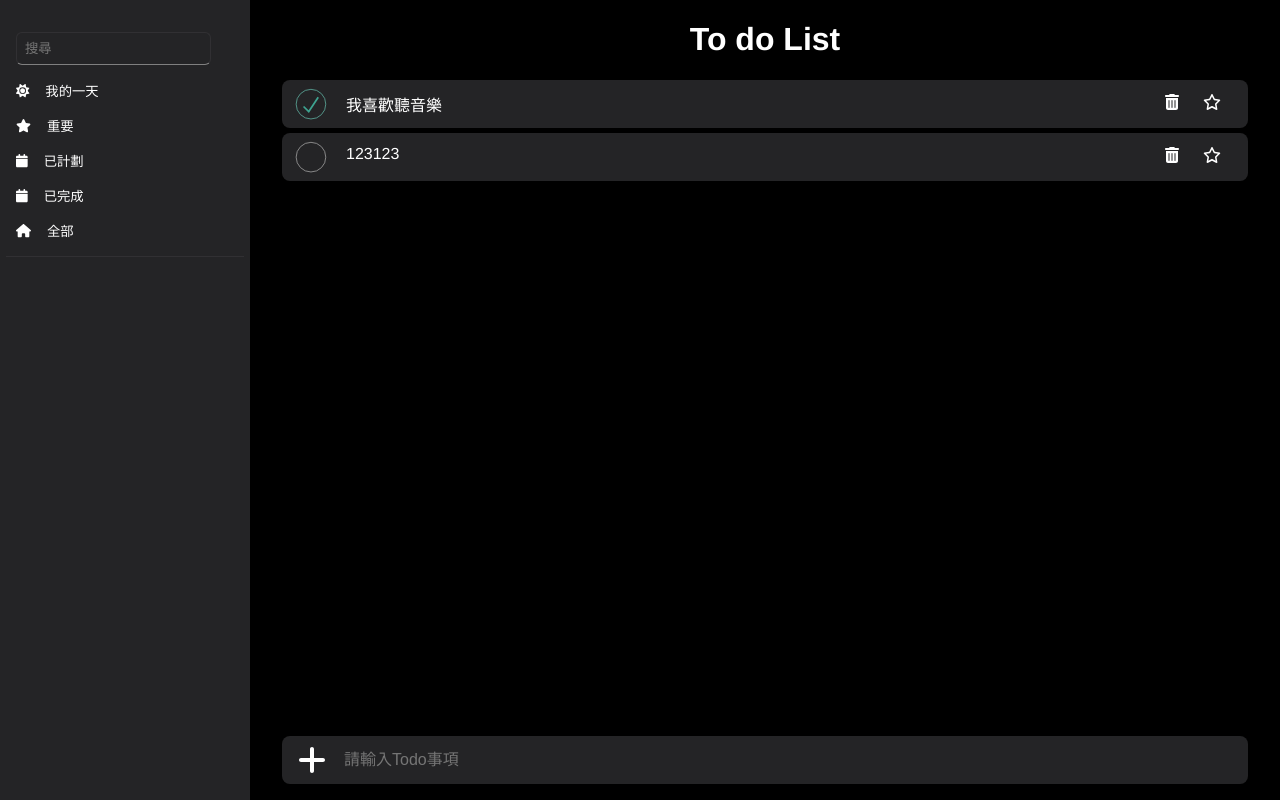
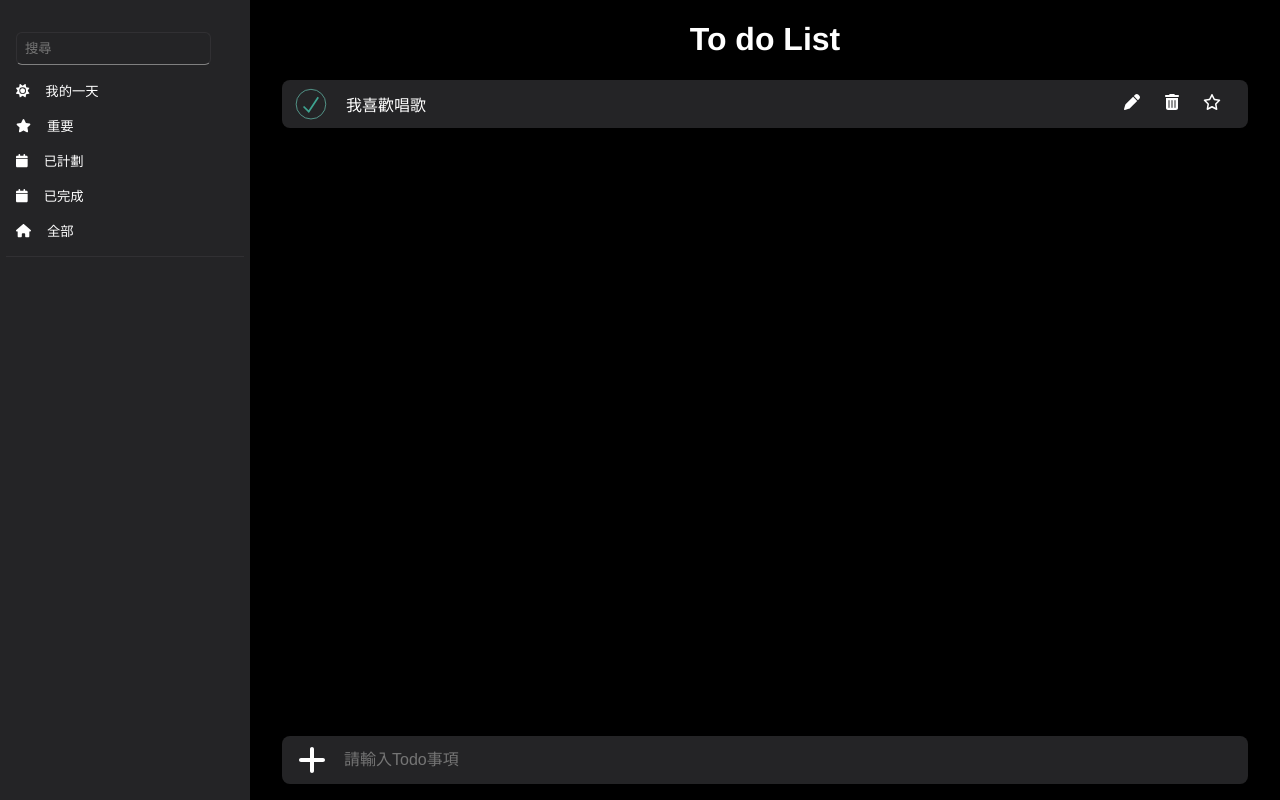
Before and after one commit to eji6u94g/Todo-list, a Vue app: page / in a window 1280 px wide. Built offline with nearby package versions, Linux system fonts and the light colour scheme; data requests are answered from the project's data file.

Commit message:
fix: 1. Modal size is too small.

```diff
--- a/data/db.json
+++ b/data/db.json
@@ -2,21 +2,12 @@
   "todoList": [
     {
       "id": "c9764e11-2df7-48be-ad5b-4699fc34912e",
-      "title": "我喜歡聽音樂",
+      "title": "我喜歡唱歌",
       "isFinished": true,
       "isAddedToToday": false,
       "isImportant": false,
-      "isHavingDueDate": false,
-      "dueDate": null
-    },
-    {
-      "id": "79e9e5f1-f2da-45b8-8b89-85673752e5ff",
-      "title": "123123",
-      "isFinished": false,
-      "isAddedToToday": false,
-      "isImportant": false,
-      "isHavingDueDate": false,
-      "dueDate": null
+      "isHavingDueDate": true,
+      "dueDate": "2022-04-20"
     }
   ]
 }
--- a/src/assets/index.scss
+++ b/src/assets/index.scss
@@ -108,6 +108,9 @@ body {
       position: absolute;
       z-index: 100;
     }
+    #modal{
+      width: 100vw;
+    }
   }
 }
 
@@ -116,8 +119,6 @@ body {
     nav{
       width: 100vw;
     }
-    #modal{
-      width: 100vw;
-    }
+
   }
 }
--- a/src/components/Modal.vue
+++ b/src/components/Modal.vue
@@ -27,7 +27,7 @@
       <input type="date" id="date" v-model="dueDate" />
       <button
         @click.prevent.stop="
-          toggleState($store.state.focusedTodoItem.id, 'dueDate', dueDate)
+          editTodoItem($store.state.focusedTodoItem.id, 'dueDate', dueDate)
         "
         class="save-due-date"
       >
@@ -56,6 +56,9 @@ export default {
     const toggleState = (id, property, value) => {
       store.dispatch("toggleState", { id, property, value });
     };
+    const editTodoItem = (id, property, value) => {
+      store.dispatch("editTodoItem", { id, property, value });
+    };
     const isAddedToToday = computed(() => {
       if (store.state.focusedTodoItem.isAddedToToday) {
         return "已新增到我的一天";
@@ -73,7 +76,14 @@ export default {
       }
     );
 
-    return { toggleState, isAddedToToday, toggleIsModalShow, dueDate, modal };
+    return {
+      toggleState,
+      isAddedToToday,
+      toggleIsModalShow,
+      dueDate,
+      modal,
+      editTodoItem,
+    };
   },
 };
 </script>
@@ -83,6 +93,7 @@ export default {
 
 .modal-container {
   @include navbar-style();
+  width: 25vw;
   h3 {
     padding-left: 1rem;
   }
--- a/src/components/TodoItem.vue
+++ b/src/components/TodoItem.vue
@@ -1,11 +1,11 @@
 <template>
   <div class="to-do-item d-flex align-items-center justify-content-between">
-    <div class="item">
+    <div :class="['item', { editing: isEditing }]">
       <input
+        :id="props.todoItem.id"
+        v-model="props.todoItem.isFinished"
         type="checkbox"
         class="toggle"
-        :id="props.todoItem.id"
-        v-model="props.todoItem.isFinished"
       />
 
       <label
@@ -19,10 +19,28 @@
         "
       ></label>
 
-      <p @dblclick="editTodoItem" :id="props.todoItem.id">
+      <p :id="props.todoItem.id">
         {{ props.todoItem.title }}
       </p>
-      <input type="text" :value="todoItemTitle" />
+    </div>
+
+    <input
+      v-model="todoItemTitle"
+      @keyup.enter="doneEdit(props.todoItem.id, 'title', todoItemTitle)"
+      :class="[{ editing: isEditing }]"
+      type="text"
+    />
+
+    <div
+      :class="[
+        'd-flex',
+        'align-items-center',
+        'justify-content-between',
+        { editing: isEditing },
+      ]"
+    >
+      <div @click="editTodoItem(props.todoItem.title)" class="important-icon">
+        <i class="fa-solid fa-pen"></i>
       </div>
 
       <div @click="deleteTodoItem(props.todoItem.id)" class="important-icon">
@@ -57,6 +75,7 @@
         <i class="fa-regular fa-star"></i>
       </div>
     </div>
+  </div>
 </template>
 
 <script>
@@ -73,7 +92,8 @@ export default {
   },
   setup(props) {
     const store = useStore();
-    const todoItemTitle = ref(props.todoItem.title);
+    const todoItemTitle = ref();
+    const isEditing = ref(false);
 
     const toggleState = (id, property, value) => {
       store.dispatch("toggleState", { id, property, value });
@@ -81,12 +101,23 @@ export default {
     const deleteTodoItem = (id) => {
       store.dispatch("deleteTodoItem", id);
     };
+    const editTodoItem = (title) => {
+      isEditing.value = true;
+      todoItemTitle.value = title;
+    };
+    const doneEdit = (id, property, value) => {
+      store.dispatch("editTodoItem", { id, property, value });
+      isEditing.value = false;
+    };
 
     return {
       props,
       toggleState,
       deleteTodoItem,
+      editTodoItem,
+      doneEdit,
       todoItemTitle,
+      isEditing,
     };
   },
 };
@@ -102,10 +133,14 @@ export default {
   padding-right: 1rem;
   border-radius: 0.5rem;
   margin-top: 0.3rem;
+  position: relative;
   div {
     &.item {
       position: relative;
       flex-grow: 1;
+    }
+    &.editing {
+      display: none;
     }
     &.important-icon {
       @include common-icon();
@@ -152,10 +187,13 @@ export default {
     @include common-input();
     display: none;
     position: absolute;
-    z-index: 2;
+    z-index: initial;
     padding: 0 0;
     top: 1rem;
     left: 3rem;
+    &.editing {
+      display: block;
+    }
   }
   svg:hover {
     filter: invert(0.3);
--- a/src/store/index.js
+++ b/src/store/index.js
@@ -75,15 +75,7 @@ const store = createStore({
     },
     toggleState: async ({ dispatch }, { id, property, value }) => {
       try {
-        let payLoad = {}
-
-        if (property === 'dueDate') {
-          if (value !== null) {
-            payLoad = { [property]: value, isHavingDueDate: true };
-          }
-        } else {
-          payLoad = { [property]: !value };
-        }
+        const payLoad = { [property]: !value };
 
         const { statusText } = await todoAPI.patchTodo({
           id, payLoad
@@ -95,8 +87,6 @@ const store = createStore({
 
         dispatch('fetchFocusedTodoItem', id)
         dispatch('fetchTodoItems')
-
-        if (property === "dueDate") toast.success('到期日成功儲存!')
 
       } catch (error) {
         if (property === "dueDate") toast.error("發生錯誤, 請稍後再試", { timeout: 3000 })
@@ -118,6 +108,36 @@ const store = createStore({
         console.log(error);
       }
     },
+    editTodoItem: async ({ dispatch }, { id, property, value }) => {
+      try {
+        let payLoad = {}
+
+        if (property === 'dueDate') {
+          if (value !== null) {
+            payLoad = { [property]: value, isHavingDueDate: true };
+          }
+        } else {
+          payLoad = { [property]: value };
+        }
+
+        const { statusText } = await todoAPI.patchTodo({
+          id, payLoad
+        })
+
+        if (statusText !== "OK") {
+          throw new Error(statusText);
+        }
+
+        dispatch('fetchFocusedTodoItem', id)
+        dispatch('fetchTodoItems')
+
+        if (property === "dueDate") toast.success('到期日成功儲存!')
+
+      } catch (error) {
+        toast.error("發生錯誤, 請稍後再試", { timeout: 3000 })
+        console.log(error);
+      }
+    },
     deleteTodoItem: async ({ dispatch }, id) => {
       try {
         const { statusText } = await todoAPI.deleteTodo({ id });
```
Lines whose indentation alone changed are shown as unchanged.
